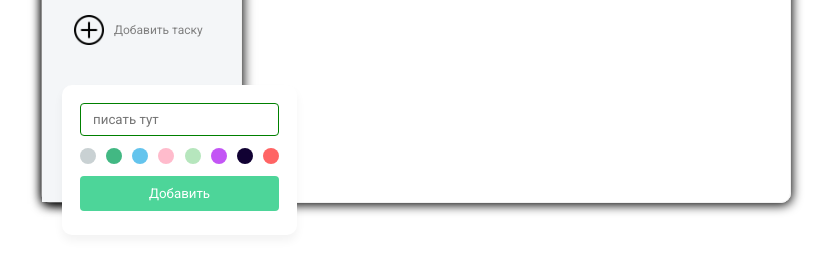
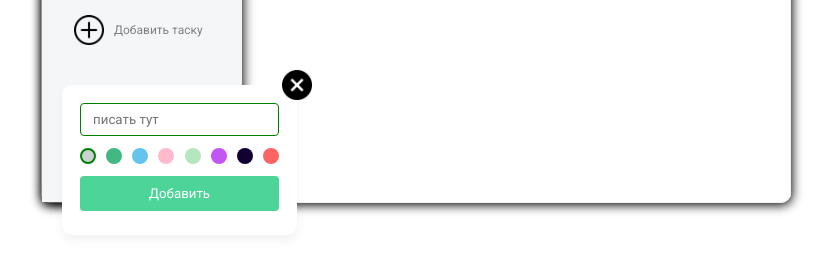
Before and after one commit to pylsar/todo, a React (Create React App) app: page / in a window 1280 px wide. Both pictures are taken after a click on the element "Добавить таску". Shown: the part 462-716 px from the top of the page, without its empty margins (224-1056 px from the left). Built offline with nearby package versions, Linux system fonts and the light colour scheme.

Commit message:
bug fix close btn

```diff
--- a/src/components/AddButtonList/AddButtonList.jsx
+++ b/src/components/AddButtonList/AddButtonList.jsx
@@ -4,12 +4,13 @@ import Badge from '../Badge/Badge';
 
 import './AddButtonList.scss';
 import iconPlus from '../../assets/img/plus.png';
+import iconClose from '../../assets/img/close.png';
 
 
 
 const AddButtonList = ({ colors })=>{
     const [visiblePopup, setVisiblePopup] = useState(false);
-    const [selectedColor, selectColor] = useState(null);
+    const [selectedColor, selectColor] = useState(colors[0].id);
 
     // console.log(selectedColor);
 
@@ -32,11 +33,15 @@ const AddButtonList = ({ colors })=>{
                 <Badge  onClick={()=> selectColor(color.id)}
                  key={color.id}
                  color={color.name}
-                 className={selectColor === color.id && 'active'}
+                 className={selectedColor === color.id && 'active'}
                  />
                 ))}
                 </div>
                 <button className="button">Добавить</button>
+                <img
+                onClick={()=> setVisiblePopup(false)}
+                className="add-list__popup-closeBtn" src={iconClose} alt="close"
+                />
             </div>}
         </div>
     )
--- a/src/components/AddButtonList/AddButtonList.scss
+++ b/src/components/AddButtonList/AddButtonList.scss
@@ -6,6 +6,7 @@
         border-radius: 10px;
         box-shadow: 0px 6px 10px rgba(0,0,0,0.05);
         padding: 18px;
+        position: relative;
 
         .button{
             width: 100%;
@@ -22,9 +23,17 @@
                 cursor: pointer;
 
                 &.active {
-                    border: 2px solid red;
+                    border: 2px solid green;
                 }
             }
         }
+        &-closeBtn{
+            width: 30px;
+            height: 30px;
+            position: absolute;
+            top: -15px;
+            right: -15px;
+            cursor: pointer;
+        }
     }
 }
```
Also changed, not shown: src/assets/img/close.png (added).
